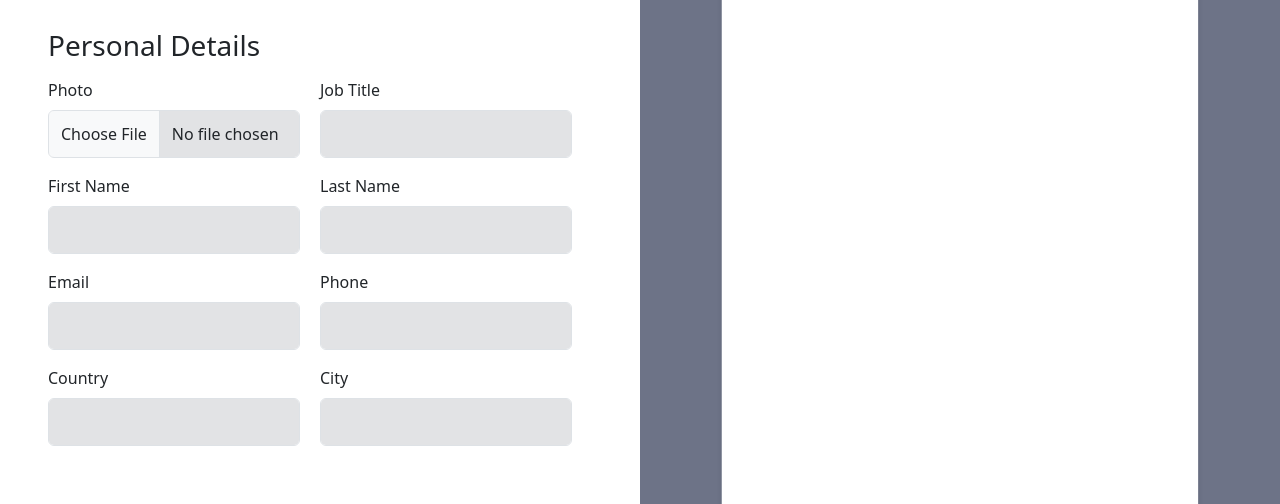
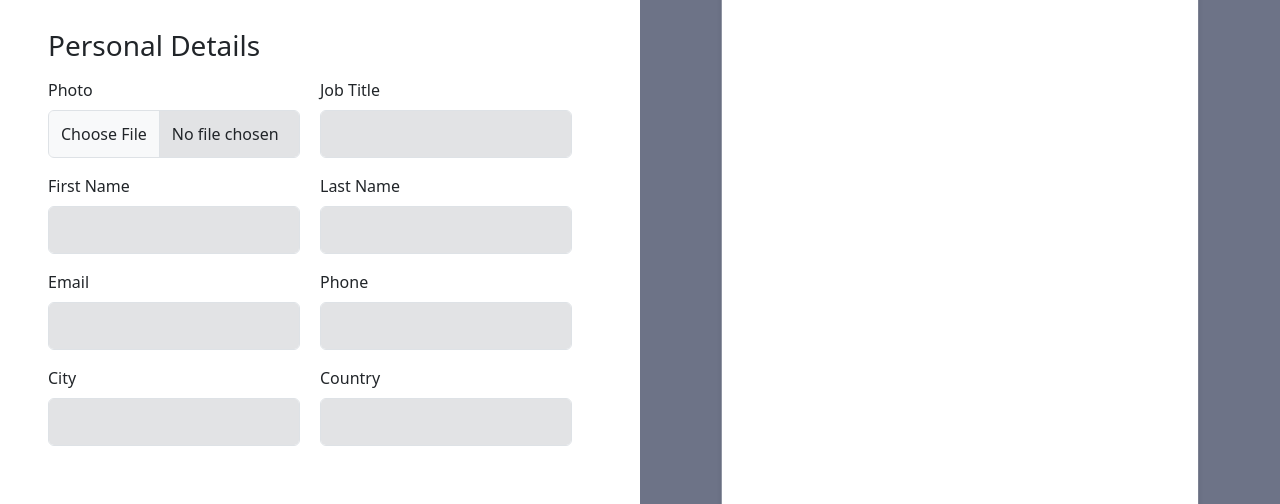
Before and after one commit to brfdz/resume-builder, a Vue app: page / in a window 1280 px wide. Shown: the part 149-653 px from the top of the page. Built offline with nearby package versions, Linux system fonts and the light colour scheme.

Commit message:
Changed input components
-Removed InputField
-Replaced InputFields with BaseInput in PersonalDetails component
-Added input slot to BaseInput for more flexibility

```diff
--- a/src/App.vue
+++ b/src/App.vue
@@ -1,9 +1,7 @@
 <template>
   <section class="editor-container">
       <h1 class="display-5">Create Resume</h1>
-      <personal-details
-        v-model="personalDetails"
-        v-model:photo="photo"></personal-details>
+      <personal-details v-model:photo="photo"></personal-details>
       <summary-component v-model="profSummary"></summary-component>
       <experience-editor></experience-editor>
       <education-editor></education-editor>
@@ -20,7 +18,15 @@
 </template>
 
 <script>
-  export default {
+
+export default {
+    provide() {
+      return {
+        experiences: this.experiences,
+        educations: this.educations,
+        personalDetails: this.personalDetails,
+      };
+    },
     data() {
       return {
         personalDetails:
@@ -30,8 +36,8 @@
           lastName: '',
           email: '',
           phone: '',
+          city: '',
           country: '',
-          city: '',
         },
         profSummary: '',
         experiences: [],
--- a/src/components/editor/BaseInput.vue
+++ b/src/components/editor/BaseInput.vue
@@ -3,11 +3,13 @@
         <label class="form-label" :for="inputId">
             <slot></slot>
         </label>
-        <input class="form-control bg-secondary-subtle"
-        :type="inputType"
-        :id="inputId"
-        :name="inputId"
-        @input="$emit('update-value', $event.target.value)"/>
+        <slot name="input">
+            <input class="form-control bg-secondary-subtle"
+            :type="inputType"
+            :id="inputId"
+            :name="inputId"
+            @input="$emit('update-value', $event.target.value)"/>
+        </slot>
     </div>
 </template>
 
@@ -20,7 +22,6 @@
            },
            inputId:{
             type: String,
-            required: true,
            },
         },
         emits:['update-value'],
--- a/src/components/editor/InputField.vue
+++ /dev/null
@@ -1,37 +0,0 @@
-<template>
-    <div class="input-field">
-        <label :for="field" class="form-label">{{ label }}</label>
-        <input
-            type="text" class="form-control bg-secondary-subtle"
-            :id="field"
-            :value="modelValue"
-            @input="$emit('update:modelValue', $event.target.value)">
-    </div>
-</template>
-
-<script>
-    export default {
-        props:{
-            modelValue: {
-                type:String,
-                required: true},
-            field: {
-                type: String,
-                required: true},
-            label: String,
-        },
-        emits: ['update:modelValue'],
-    };
-</script>
-
-<style>
-
-    .input-field {
-        display: flex;
-        flex-direction: column;
-    }
-
-    input {
-        height: 3rem;
-    }
-</style>
--- a/src/components/editor/PersonalDetails.vue
+++ b/src/components/editor/PersonalDetails.vue
@@ -1,10 +1,11 @@
 <template>
     <div class="personal-container">
         <h3>Personal Details</h3>
-        <div class="personal-inputs">
+            <base-input-group>
                 <!-- Photo input -->
-            <div class="input-field input-container">
-                <label for="photo" class="form-label">Photo</label>
+                 <base-input>
+                    Photo
+                    <template #input>
                         <div class="photo-edit-container">
                             <input type="file" accept="image/*"
                                 class="form-control bg-secondary-subtle"
@@ -14,44 +15,31 @@
                             <button v-show="photoFile" class="remove-photo btn btn-outline-danger"
                                 @click="removePhoto">X</button>
                         </div>
-            </div>
+                    </template>
+                </base-input>
                 <!-- other personal details inputs -->
-            <div class="input-container"
-            v-for="(value, key) in localDetails" :key="key">
-              <input-field
-                v-model="localDetails[key]"
-                :field="key"
-                :label="formatLabel(key)"
-               ></input-field>
-            </div>
-        </div>
+                <base-input v-for="(item, key) in personalDetails" :key="key"
+                    :inputId="key" @update-value="setPersonalValue($event, key)">
+                        {{ formatLabel(key) }}
+                </base-input>
+            </base-input-group>
+
     </div>
 </template>
 
 <script>
     export default {
-        props: {
-            modelValue: Object
-        },
-        emits: ['update:modelValue',
-                'update:photo'
-        ],
+        inject: ['personalDetails'],
+        emits: ['update:photo'],
         data(){
             return{
                 photoFile: null,
             };
         },
-        computed: {
-            localDetails: {
-                get(){
-                    return this.modelValue;
+        methods: {
+            setPersonalValue(value, field){
+                this.personalDetails[field] = value;
             },
-                set(value){
-                    this.$emit('update:modelValue', value);
-                }
-            }
-        },
-        methods: {
             handlePhotoUpload(e){
                 this.photoFile = e.target.files[0];
                 this.$emit('update:photo',URL.createObjectURL(this.photoFile));
@@ -71,21 +59,11 @@
     };
 </script>
 
-<style>
-    .personal-inputs{
-        display: flex;
-        flex-flow: wrap;
-    }
-
-    .input-container {
-        flex: 0 0 calc(50% - 20px);
-        margin: 0.5rem auto;
-        margin-left: 0;
-    }
-
+<style scoped>
     .photo-edit-container{
         display: flex;
         column-gap: 5px;
+        height: 3rem;
     }
 
     .form-control[type=file]::file-selector-button {
--- a/src/main.js
+++ b/src/main.js
@@ -5,7 +5,6 @@ import App from './App.vue'
 
 import DocumentPreview from './components/DocumentPreview.vue';
 import PersonalDetails from './components/editor/PersonalDetails.vue';
-import InputField from './components/editor/InputField.vue';
 import SummaryComponent from './components/editor/SummaryComponent.vue';
 import ExperienceEditor from './components/editor/ExperienceEditor.vue';
 import ExperienceComponent from './components/editor/ExperienceComponent.vue';
@@ -19,7 +18,6 @@ const app = createApp(App);
 
 app.component('personal-details', PersonalDetails);
 app.component('document-preview', DocumentPreview);
-app.component('input-field', InputField);
 app.component('summary-component', SummaryComponent);
 app.component('experience-editor', ExperienceEditor);
 app.component('experience-component', ExperienceComponent);
```
Lines whose indentation alone changed are shown as unchanged.
